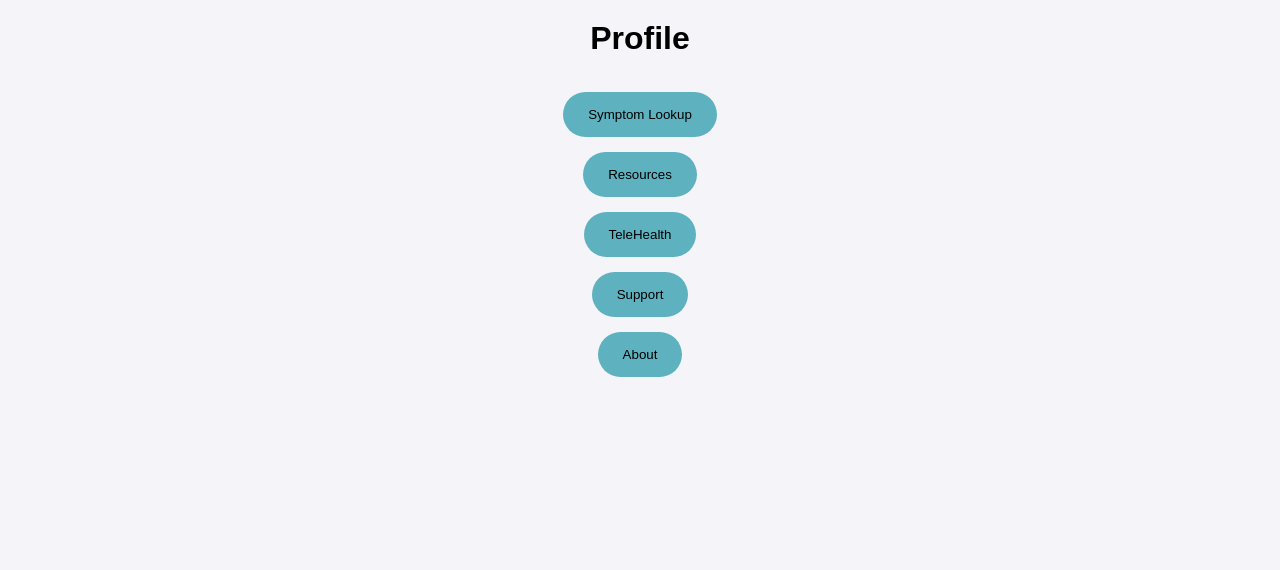
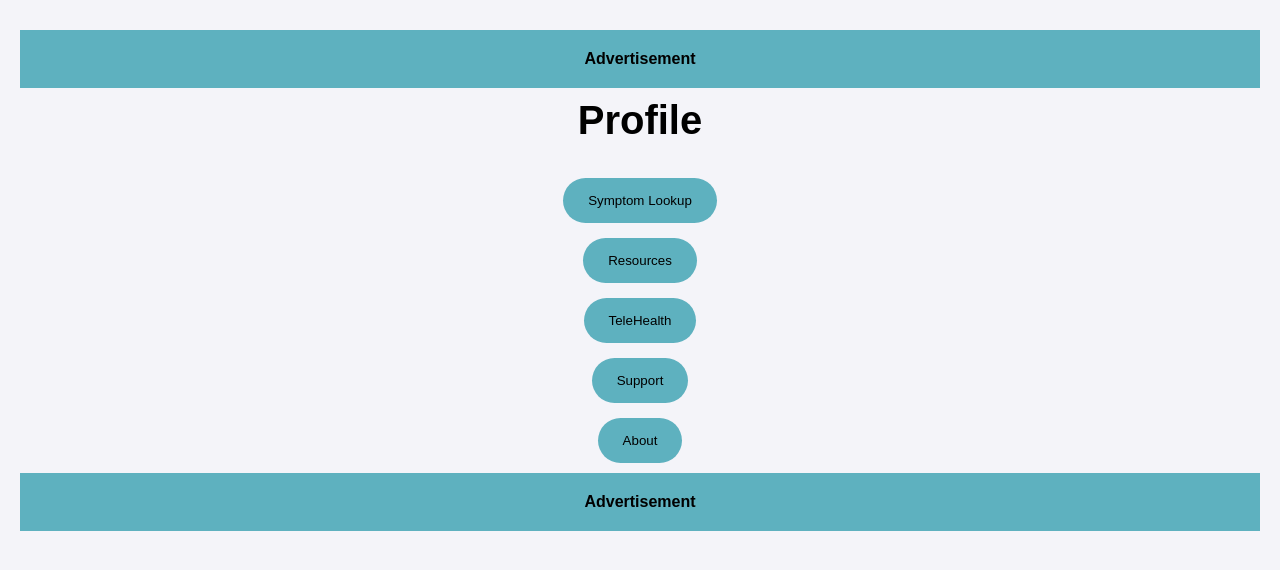
Before and after one commit to PhenixPhyre/MIS-470-101-Project, a plain HTML site: page pages/profile.html in a window 1280 px wide. Drawn offline with Linux system fonts and the light colour scheme.

Commit message:
Fisnished
Added everything we need its finished

```diff
--- a/css/style.css
+++ b/css/style.css
@@ -210,3 +210,18 @@ form input[type="password"] {
 .loading {
     color: #888;
 }
+ /* Ad space */
+ .ad-space {
+    background-color: #5EB1BF;
+    color: #000000;
+    text-align: center;
+    padding: 20px;
+    margin: 10px 0;
+    border: 1px  #ccc;
+    font-size: 1rem;
+    font-style: bold;
+}
+
+.content {
+    width: 100%;
+}
--- a/pages/profile.html
+++ b/pages/profile.html
@@ -8,8 +8,18 @@
     <link rel="stylesheet" href="/css/style.css">
 </head>
 
+
 <body>
+
+    <div class="ad-space"><b>Advertisement</b></div>
+
+    <header>
         <h1>Profile</h1>
+    </header>
+
+    <div class="container">
+
+        <div class="content">
             <nav>
                 <ul>
                     <li><a href="/pages/symptom-checker.html"><button>Symptom Lookup</button></a></li>
@@ -19,6 +29,16 @@
                     <li><a href="/pages/about.html"><button>About</button></a></li>
                 </ul>
             </nav>
+        </div>
+
+
+        <aside class="sidebar">
+
+        </aside>
+    </div>
+
+
+    <div class="ad-space"><b>Advertisement</b></div>
 </body>
 
 </html>
```
Also changed, not shown: index.html (+2 -0 lines), pages/about.html (+2 -0 lines), pages/login.html (+1 -2 lines), pages/payment.html (+3 -3 lines), pages/resources.html (+4 -0 lines), pages/symptom-checker.html (+2 -0 lines). Lines whose indentation alone changed are shown as unchanged.
